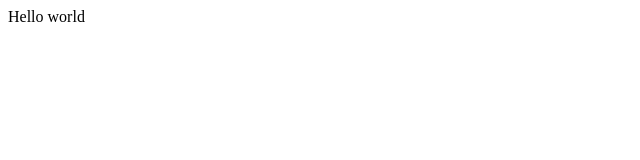
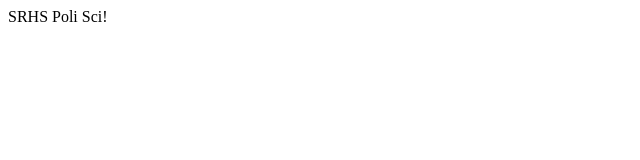
Before and after one commit to RadicalSpace/srhspolisci, a plain HTML site: page index.html in a window 1280 px wide. Shown: the full height of the page, 0-640 px from the left. Drawn offline with Linux system fonts and the light colour scheme.

Commit message:
changed text

```diff
--- a/index.html
+++ b/index.html
@@ -9,7 +9,7 @@
 </head>
 
 <body>
-  Hello world
+  SRHS Poli Sci!
   <script src="script.js"></script>
 </body>
 
```
